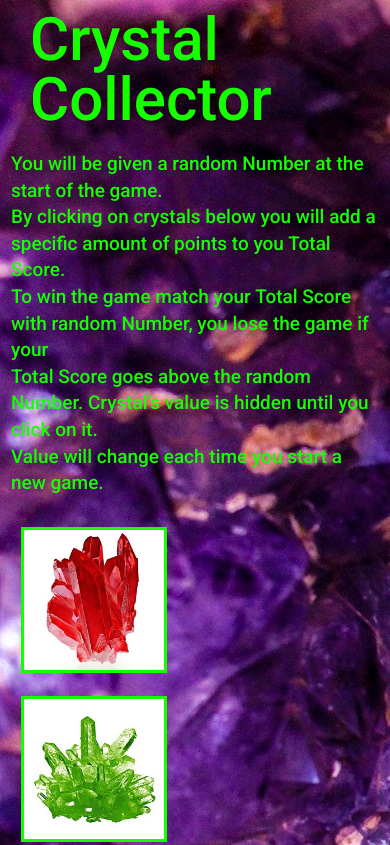
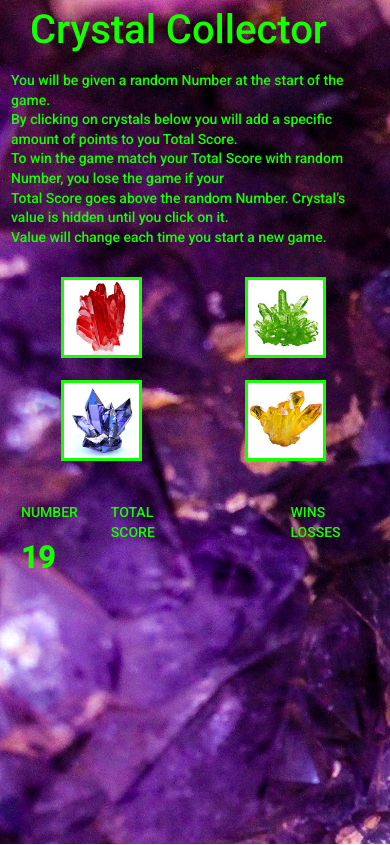
Before and after one commit to OKOJ/CrystalsCollector-Game, a plain HTML site: page index.html in a window 390 px wide. Shown: the top 845 px of the page. Drawn offline with nearby package versions, Linux system fonts and the light colour scheme.

Commit message:
responsive

```diff
--- a/assets/css/style.css
+++ b/assets/css/style.css
@@ -67,3 +67,109 @@ img:active {
     font-size: 30px;
     font-weight: bold;
 }
+
+/* Large devices (desktops, 856px and up)*/
+@media only screen and (max-width: 856px) {
+    body {
+        font-size: 17px;
+    }
+
+    h1 {
+        font-size: 70px;
+    }
+
+    img {
+        width: 100px;
+        height: 100px;
+    }
+
+
+}
+
+
+/* Medium devices (tablets, 725px and up)*/
+@media only screen and (max-width: 725px) {
+    body {
+        font-size: 20px;
+    }
+
+    h1 {
+        font-size: 50px;
+    }
+
+    img {
+        width: 75px;
+        height: 75px;
+    }
+}
+
+
+/* Small devices (landscape phones, 630px and up)*/
+@media only screen and (max-width: 630px) {
+    body {
+        font-size: 14px;
+    }
+
+    h1 {
+        font-size: 40px;
+    }
+
+    img {
+        width: 110px;
+        height: 110px;
+        margin: 10px 50px 10px 50px;
+    }
+
+    #random-number,
+    #total-score {
+        font-size: 40px;
+        font-weight: bold;
+    }
+
+
+}
+
+/* x-Small devices (landscape phones, 470x and up)*/
+@media only screen and (max-width: 470px) {
+    body {
+        font-size: 14px;
+    }
+
+    h1 {
+        font-size: 40px;
+    }
+
+    img {
+        width: 85px;
+        height: 85px;
+        margin: 10px 50px 10px 50px;
+    }
+
+    #random-number,
+    #total-score {
+        font-size: 30px;
+        font-weight: bold;
+    }
+}
+/* x-Small devices (landscape phones, 432x and up)*/
+@media only screen and (max-width: 435px) {
+    body {
+        font-size: 14px;
+    }
+
+    h1 {
+        font-size: 40px;
+    }
+
+    img {
+        width: 75px;
+        height: 75px;
+
+    }
+
+    #random-number,
+    #total-score {
+        font-size: 30px;
+        font-weight: bold;
+    }
+}
```
